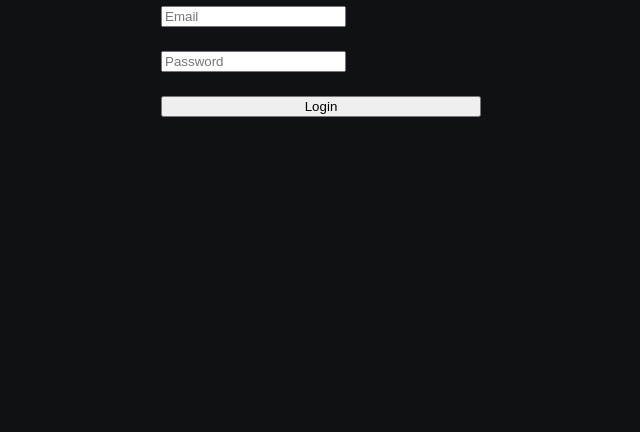
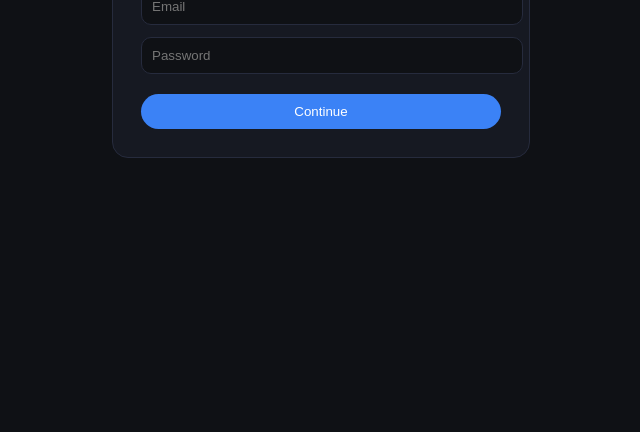
Before and after one commit to RagumarTharun/courtstream, a plain HTML site: page login.html in a window 1280 px wide. Shown: the part 384-816 px from the top of the page, without its empty margins (319-959 px from the left). Drawn offline with Linux system fonts and the light colour scheme.

Commit message:
Revamp login.html with new layout and styles
Updated the login page with a new design and styles.

```diff
--- a/login.html
+++ b/login.html
@@ -1 +1,25 @@
-<!DOCTYPE html><html><head><title>Login</title><link rel='stylesheet' href='theme.css'></head><body style='display:flex;justify-content:center;align-items:center;height:100vh'><div style='width:320px'><h2>Login</h2><input placeholder='Email'><br><br><input type='password' placeholder='Password'><br><br><button class='primary' style='width:100%'>Login</button></div></body></html>
+<!DOCTYPE html>
+<html>
+<head>
+<meta charset="UTF-8" />
+<title>Login – CourtStream</title>
+<style>
+body{margin:0;background:#0f1115;color:#e6e6eb;font-family:system-ui}
+.page{min-height:100vh;display:flex;align-items:center;justify-content:center}
+.card{width:360px;background:#161922;border:1px solid #262b3d;border-radius:16px;padding:28px}
+input{width:100%;margin-top:12px;padding:10px;border-radius:10px;background:#0f1115;border:1px solid #262b3d;color:#e6e6eb}
+button{width:100%;margin-top:20px;padding:10px;border-radius:999px;border:none;background:#3b82f6;color:#fff}
+</style>
+</head>
+
+<body>
+<div class="page">
+  <div class="card">
+    <h2>Login</h2>
+    <input placeholder="Email" />
+    <input type="password" placeholder="Password" />
+    <button>Continue</button>
+  </div>
+</div>
+</body>
+</html>
```
